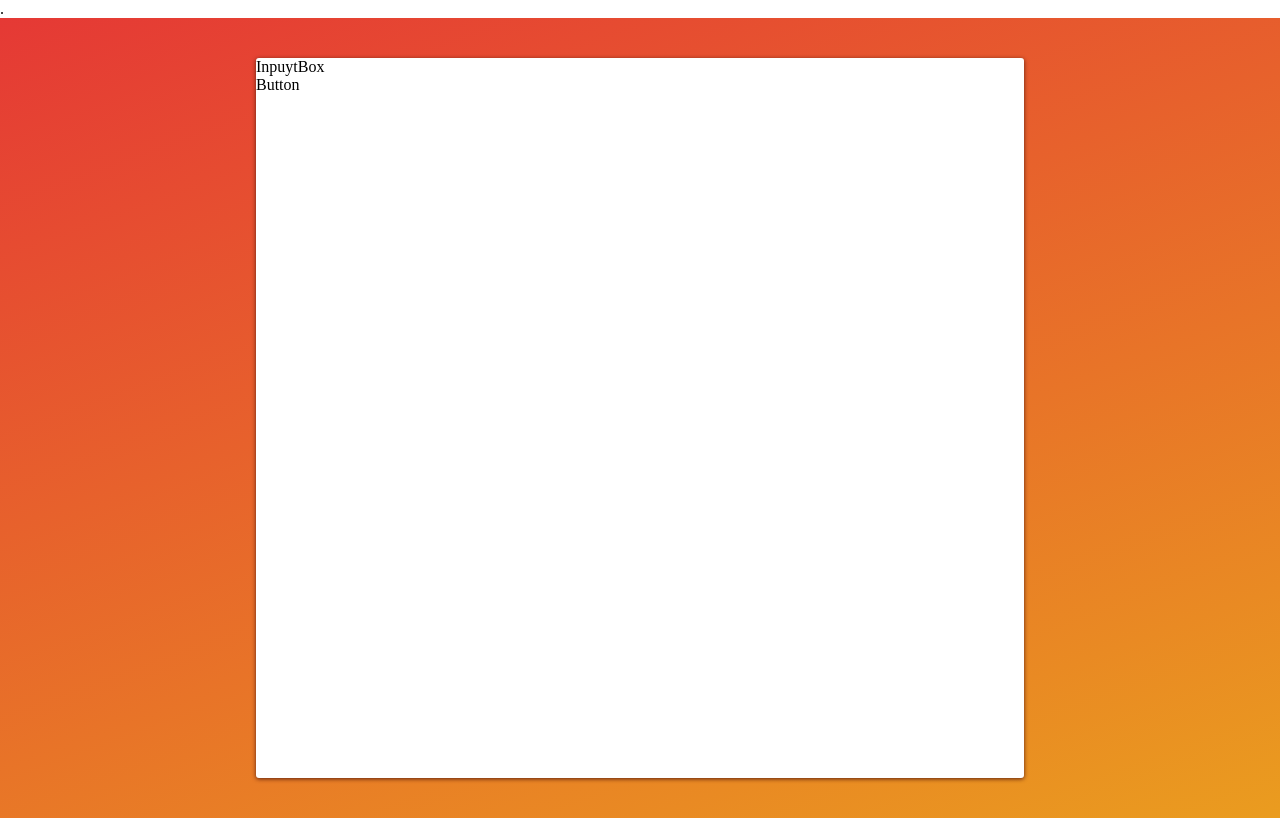
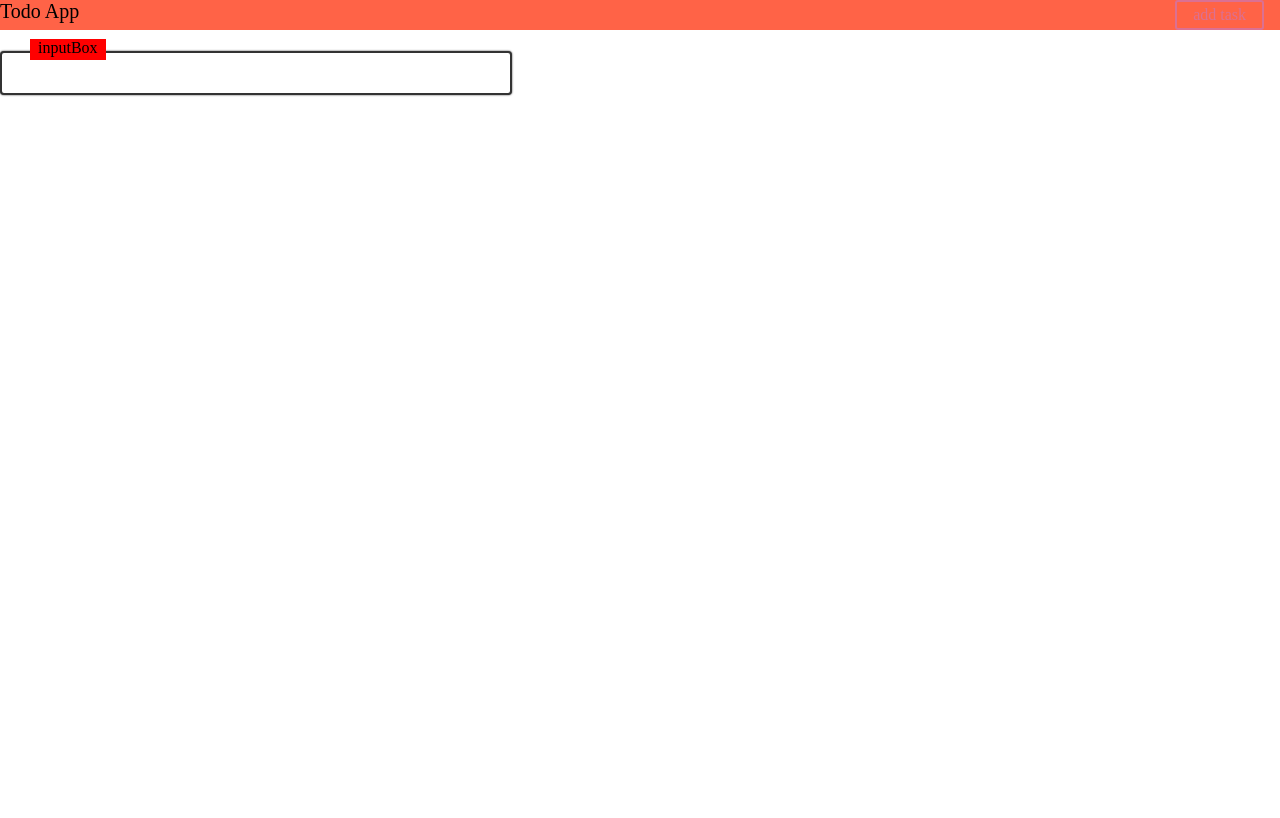
Before and after one commit to sujilnt/AdvancedTodo, a React app: page / in a window 1280 px wide. Built offline with nearby package versions, Linux system fonts and the light colour scheme.

Commit message:
adding some changes

```diff
--- a/index.html
+++ b/index.html
@@ -1,6 +1,6 @@
 <html>
     <head>
-        <meta name="viewport" content="width=device-width,initial-scale=1.0">.
+        <meta name="viewport" content="width=device-width,initial-scale=1.0">
         <title>Todo APP</title>
     </head>
     <body>
--- a/package.json
+++ b/package.json
@@ -13,23 +13,25 @@
 	},
 	"devDependencies": {
 		"@babel/core": "^7.4.4",
+		"@babel/plugin-proposal-class-properties": "^7.4.4",
 		"@babel/preset-env": "^7.4.4",
 		"@babel/preset-react": "^7.0.0",
 		"babel-loader": "^8.0.5",
 		"css-loader": "^2.1.1",
 		"file-loader": "^3.0.1",
 		"html-webpack-plugin": "^3.2.0",
+		"mini-css-extract-plugin": "^0.6.0",
 		"path": "^0.12.7",
 		"style-loader": "^0.23.1",
 		"url-loader": "^1.1.2",
 		"webpack": "^4.31.0",
 		"webpack-cli": "^3.3.2",
-		"mini-css-extract-plugin": "^0.6.0",
 		"webpack-dev-server": "^3.3.1"
 	},
 	"dependencies": {
 		"@babel/node": "^7.2.2",
 		"react": "^16.8.6",
-		"react-dom": "^16.8.6"
+		"react-dom": "^16.8.6",
+		"styled-components": "^4.2.0"
 	}
 }
--- /dev/null
+++ b/src/Components/AddTask/AddTask.js
@@ -0,0 +1,13 @@
+import React,{Component,Fragment} from "react";
+class AddTask extends Component{
+ render(){
+     return(
+         <div>
+            <input />
+            <input />
+            <textArea />
+         </div>
+     )
+ }
+}
+export default AddTask
--- a/src/Components/App/App.css
+++ b/src/Components/App/App.css
@@ -14,7 +14,6 @@ body {
 	width: 100%;
 	background: linear-gradient(160deg, #e53935, #ea9c1f);
 	flex: 1 60%;
-	align-items: center;
 }
 .flexBoxInline {
 	display: flex;
--- a/src/Components/App/App.js
+++ b/src/Components/App/App.js
@@ -2,15 +2,16 @@ import React from 'react';
 import './App.css';
 import img from '../../../assets/images.png';
 import Button from '../Button/Button.js';
+import Navbar from '../NavBar/NavBar.js';
 import TodoContainer from '../TodoContainer/TodoContainer';
 const handleChange = (e) => {
 	console.log(e.target);
 };
 const App = () => {
 	return (
-		<div className="container flexBoxInline justifyingContent alignIntems">
-			<TodoContainer />
+		<div>
+			<TodoContainer/>
 		</div>
-	);
+		);
 };
 export default App;
--- /dev/null
+++ b/src/Components/InputBox/InputBox.js
@@ -0,0 +1,19 @@
+import React,{Component,Fragment} from "react";
+import "./inputBox.css";
+class InputBox extends Component{
+ render(){
+     const {name,labelText,onhandleChange}=this.props;
+     return(
+        <div className="flexColumnContainer">
+         <label for={name} className="labeltext">{labelText}</label>
+         <input name ={name}
+         aria-label={labelText}
+         aria-required="true"
+         onChange={onhandleChange}
+         className= "inputStyle"
+         />
+        </div>
+     )
+ }
+}
+export default InputBox;
--- /dev/null
+++ b/src/Components/InputBox/inputBox.css
@@ -0,0 +1,25 @@
+.labeltext {
+	position: relative;
+	top: 9px;
+	background: white;
+	width: 60px;
+	padding: 0 8px;
+	margin-left: 30px;
+	height: 21px;
+	background: red;
+}
+
+.inputStyle {
+	border: 2px solid rgba(0, 0, 0, .8);
+	font-size: 16px;
+	padding-left: 10px;
+	border-radius: 4px;
+	width: 40%;
+	box-shadow: 0px 0px 2px rgba(0, 0, 0, .8);
+	padding: 11px 10px;
+}
+
+.flexColumnContainer {
+	display: flex;
+	flex-direction: column;
+}
--- /dev/null
+++ b/src/Components/Modal/Modal.css
@@ -0,0 +1,11 @@
+.modalContainer {
+	position: fixed;
+	top: 0;
+	left: auto;
+	width: 100%;
+	height: 100%;
+	background: #000000bf;
+	display: flex;
+	flex-direction: column;
+	justify-content: center;
+}
--- /dev/null
+++ b/src/Components/Modal/Modal.js
@@ -0,0 +1,10 @@
+import React from "react";
+import "./Modal.css";
+const Modal = (props)=>{
+    return(
+        <div className="modalContainer">
+        <div>{props.children}</div>
+        </div>
+    )
+};
+export default Modal;
--- /dev/null
+++ b/src/Components/NavBar/NavBar.css
@@ -0,0 +1,28 @@
+.navbar {
+	display: flex;
+	flex-direction: row;
+	justify-content: space-between;
+	width: 100%;
+	background: tomato;
+	color: ;
+}
+
+.addButton {
+	background: transparent;
+	border-radius: 3px;
+	border: 2px solid palevioletred;
+	color: palevioletred;
+	margin: 0 1em;
+	padding: 0.25em 1em;
+}
+
+.heading {
+	font-size: 20px;
+}
+
+.ModalContent {
+	background: white;
+	padding: 30px;
+	box-shadow: 0px 0px 3px white;
+	position: relative;
+}
--- /dev/null
+++ b/src/Components/NavBar/NavBar.js
@@ -0,0 +1,49 @@
+import React, { Component,Fragment } from 'react';
+import Modal from "../Modal/Modal";
+import styled from 'styled-components';
+import AddTask from "../AddTask/AddTask.js";
+import './NavBar.css';
+const AddButton = styled.button`
+	background: transparent;
+    border-radius: 3px;
+    border: 2px solid palevioletred;
+    color: palevioletred;
+    margin: 0 1em;
+    padding: 0.25em 1em;
+`;
+
+class Navbar extends Component {
+    state={
+		showModal: false
+	}
+    addTaskFunc = (e)=>{
+		this.setState(()=>({
+             showModal:true
+		}));
+	};
+	onCloseFunc = (e)=>{
+		console.log("called");
+		this.setState(()=>({
+			showModal:false
+		}));
+	}
+	render(){
+		const {showModal} = this.state;
+		return (
+			<Fragment>
+			  <div className="navbar">
+				<div className="heading">Todo App</div>
+				<div className="addButton" onClick ={this.addTaskFunc}>add task</div>
+				</div>
+				{ showModal ? <Modal>
+					 <div className="ModalContent">
+					 <AddTask />
+					 <button onClick={this.onCloseFunc}>Add Task</button>
+					 </div>
+					</Modal>
+					:"" }
+			</Fragment>
+		);
+	}
+};
+export default Navbar;
--- a/src/Components/TodoContainer/TodoContainer.js
+++ b/src/Components/TodoContainer/TodoContainer.js
@@ -1,12 +1,12 @@
 import React, { Fragments } from 'react';
 import './TodoContainer.css';
+import Navbar from '../NavBar/NavBar';
+import InputBox from '../InputBox/InputBox.js';
 const TodoContainer = (props) => {
 	return (
 		<div>
-			<div className="appContainer">
-				<div>InpuytBox</div>
-				<div>Button</div>
-			</div>
+				<Navbar />
+				<InputBox name="test" labelText="inputBox"/>
 		</div>
 	);
 };
```
Also changed, not shown: .babelrc, 1 other file.
